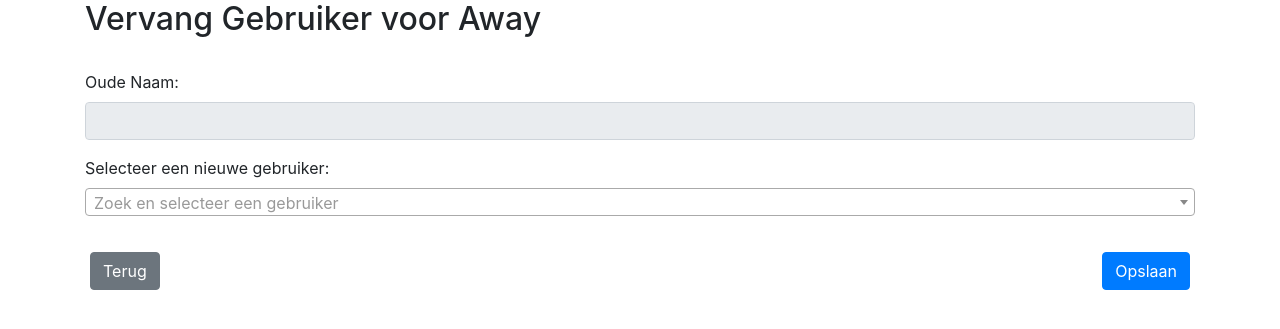
After one commit to joaen05/ASCMagicReds, a Flask app: page /vervang_gebruiker_kies_vrevanger/1/1 in a window 1280 px wide. The commit adds this page. Shown: the top 329 px of the page. Run offline with Flask 2, Linux system fonts and the light colour scheme; the visitor is signed in with stand-in values (Sample User, id 1); data that the repository does not hold is empty; some libraries are stand-ins or nearby versions.

Commit message:
alle 3 opties zijn goed voor de lijst te bewerken

```diff
--- a/app.py
+++ b/app.py
@@ -1063,6 +1063,132 @@ def vervang_gebruiker(away_id, verwijderde_user_id):
         print(f"Fout bij vervangen gebruiker: {e}")
         return "Er is een fout opgetreden", 500
 
+
+@app.route('/vervang_gebruiker_kies_vrevanger/<int:away_id>/<int:verwijderde_user_id>')
+@login_required
+@admin_required
+def vervang_gebruiker_kies_vrevanger(away_id, verwijderde_user_id):
+    try:
+        conn = get_db_connection()
+        cursor = conn.cursor()
+
+
+        cursor.execute("""
+                   SELECT u.voornaam, u.naam
+                    FROM users u
+                    WHERE u.id = %s
+
+                """, (verwijderde_user_id,))
+
+        oude_naam = cursor.fetchone()
+
+        cursor.execute("""
+           SELECT u.id, u.voornaam, u.naam
+            FROM users u
+            LEFT JOIN user_aways ua ON ua.user_id = u.id AND ua.away_id = %s
+            WHERE (ua.away_id = %s AND ua.geselecteerd = false)
+               OR ua.away_id IS NULL
+            ORDER BY u.naam;
+
+        """, (away_id,away_id))
+
+        lijst_mogelijke_leden = cursor.fetchall()
+
+        conn.commit()
+        conn.close()
+
+        for rij in lijst_mogelijke_leden:
+            print(rij)
+
+        return render_template('zelf_gekozen_vervanger.html', away_id=away_id,verwijderde_user_id = verwijderde_user_id,lijst_mogelijke_leden = lijst_mogelijke_leden,oude_naam = oude_naam)
+
+    except Exception as e:
+        print(f"Fout bij verwijderen gebruiker: {e}")
+        return "Er is een fout opgetreden", 500
+
+
+@app.route('/zelf_gekozen_vervanger', methods=['GET', 'POST'])
+@login_required
+@admin_required
+def zelf_gekozen_vervanger():
+    if request.method == 'POST':
+        away_id = request.form.get('away_id')
+        nieuwe_gebruiker_id = request.form.get('nieuwe_gebruiker')
+        verwijderde_user_id = request.form.get('verwijderde_user_id')
+
+        try:
+            conn = get_db_connection()
+            cursor = conn.cursor()
+
+            cursor.execute("""
+                DELETE FROM user_aways
+                WHERE away_id = %s AND user_id = %s
+            """, (away_id, verwijderde_user_id))
+
+            cursor.execute("""
+                SELECT * FROM user_aways
+                WHERE user_id = %s AND away_id = %s
+            """, (nieuwe_gebruiker_id, away_id,))
+
+            check = cursor.fetchone()
+            if check is None:
+                cursor.execute("""
+                    INSERT INTO user_aways (user_id, away_id, geselecteerd)
+                    VALUES (%s, %s, TRUE)
+                """, (nieuwe_gebruiker_id, away_id,))
+            else:
+                cursor.execute("""
+                    UPDATE user_aways
+                    SET geselecteerd = TRUE
+                    WHERE away_id = %s AND user_id = %s
+                """, (away_id, nieuwe_gebruiker_id))
+
+            conn.commit()
+            conn.close()
+
+            return redirect(url_for('bewerk_lijst', away_id=away_id))
+
+        except Exception as e:
+            print(f"Fout bij vervangen gebruiker: {e}")
+            return "Er is een fout opgetreden", 500
+
+    # Als het een GET-verzoek is, render dan de template
+    return render_template('zelf_gekozen_vervanger.html')
+
+
+
+@app.route('/verwijder_gebruiker_zonder_vervangen/<int:away_id>/<int:verwijderde_user_id>')
+@login_required
+@admin_required
+def verwijder_gebruiker_zonder_vervangen(away_id, verwijderde_user_id):
+    try:
+        conn = get_db_connection()
+        cursor = conn.cursor()
+
+
+        # Stap 2: Verwijder de gebruiker helemaal uit de selectie
+        cursor.execute("""
+            DELETE FROM user_aways
+            WHERE away_id = %s AND user_id = %s
+        """, (away_id, verwijderde_user_id))
+
+        # Stap 3: Zoek de gebruiker met de hoogste punten die nog niet geselecteerd is
+        cursor.execute("""
+           DELETE FROM user_aways
+            WHERE away_id = %s AND geselecteerd = FALSE
+        """, (away_id,))
+
+        conn.commit()
+        conn.close()
+
+        return redirect(url_for('bewerk_lijst', away_id=away_id))
+
+    except Exception as e:
+        print(f"Fout bij verwijderen gebruiker: {e}")
+        return "Er is een fout opgetreden", 500
+
+
+
 @app.route("/refresh_page", methods=["POST"])
 def refresh_page():
     return redirect(url_for("inschrijven_away"))
--- a/templates/bewerk_lijst.html
+++ b/templates/bewerk_lijst.html
@@ -35,7 +35,8 @@
                             </button>
                             <div class="dropdown-menu" aria-labelledby="dropdownMenu{{ loop.index }}">
                                 <a class="dropdown-item" id="volgendLidLink{{ loop.index }}" href="{{ url_for('vervang_gebruiker', away_id=away_id, verwijderde_user_id=lid[0]) }}">Volgend lid</a>
-                                <a class="dropdown-item" href="#">Zelf kiezen</a>
+                                <a class="dropdown-item" id="vervangenLidZelfKiezen{{ loop.index }}" href="{{ url_for('vervang_gebruiker_kies_vrevanger', away_id=away_id, verwijderde_user_id=lid[0]) }}">Zelf kiezen</a>
+                                <a class="dropdown-item" id="niemandInPlek{{ loop.index }}" href="{{ url_for('verwijder_gebruiker_zonder_vervangen', away_id=away_id, verwijderde_user_id=lid[0]) }}">Niemand vervangen</a>
                             </div>
                         </div>
                     </td>
--- /dev/null
+++ b/templates/zelf_gekozen_vervanger.html
@@ -0,0 +1,90 @@
+<!DOCTYPE html>
+<html lang="nl">
+<head>
+    <meta charset="UTF-8">
+    <meta name="viewport" content="width=device-width, initial-scale=1.0">
+    <title>Vervangen lid</title>
+    <link href="https://stackpath.bootstrapcdn.com/bootstrap/4.5.0/css/bootstrap.min.css" rel="stylesheet">
+    <link rel="stylesheet" href="styles.css">
+    <link href="https://cdnjs.cloudflare.com/ajax/libs/select2/4.0.13/css/select2.min.css" rel="stylesheet" />
+
+    <style>
+        input[type="number"]::-webkit-outer-spin-button,
+        input[type="number"]::-webkit-inner-spin-button {
+            -webkit-appearance: none;
+            margin: 0;
+        }
+
+        input[type="number"] {
+            -moz-appearance: textfield;
+        }
+
+        @media (max-width: 768px) {
+            .form-group {
+                margin-bottom: 15px;
+            }
+
+            .form-control {
+                font-size: 14px;
+            }
+        }
+
+        .form-actions {
+            display: flex;
+            justify-content: space-between;
+            align-items: center;
+            margin-top: 20px;
+        }
+
+        .form-actions .btn {
+            margin: 0 5px;
+        }
+    </style>
+</head>
+<body>
+
+    <div class="container">
+        <h2>Vervang Gebruiker voor Away</h2>
+        <br>
+        <form method="POST"  action="{{ url_for('zelf_gekozen_vervanger') }}" id="vervangGebruikerForm">
+            <input type="hidden" name="away_id" value="{{ away_id }}">
+            <input type="hidden" name="verwijderde_user_id" value="{{ verwijderde_user_id }}">
+            <div class="form-row">
+                <div class="form-group col-md-12">
+                    <label for="oude_naam">Oude Naam:</label>
+                    <input type="text" class="form-control" id="oude_naam" name="oude_naam" value="{{ oude_naam[0] }} {{ oude_naam[1] }}" readonly>
+                </div>
+            </div>
+
+            <div class="form-row">
+                <div class="form-group col-md-12">
+                    <label for="nieuwe_gebruiker">Selecteer een nieuwe gebruiker:</label>
+                    <select class="form-control select2" id="nieuwe_gebruiker" name="nieuwe_gebruiker" required>
+                        <option value="">Selecteer een nieuwe gebruiker</option>
+                        {% for lid in lijst_mogelijke_leden %}
+                            <option value="{{ lid[0] }}">{{ lid[1] }} {{ lid[2] }}</option>
+                        {% endfor %}
+                    </select>
+                </div>
+            </div>
+
+            <div class="form-actions">
+                <a href="{{ url_for('bewerk_lijst', away_id=away_id) }}" class="btn btn-secondary">Terug</a>
+                <button type="submit" class="btn btn-primary">Opslaan</button>
+            </div>
+        </form>
+    </div>
+
+    <script src="https://code.jquery.com/jquery-3.5.1.min.js"></script>
+    <script src="https://cdnjs.cloudflare.com/ajax/libs/select2/4.0.13/js/select2.min.js"></script>
+    <script>
+        $(document).ready(function() {
+            $('#nieuwe_gebruiker').select2({
+                placeholder: "Zoek en selecteer een gebruiker",
+                allowClear: true,
+                width: '100%'
+            });
+        });
+    </script>
+</body>
+</html>
```
